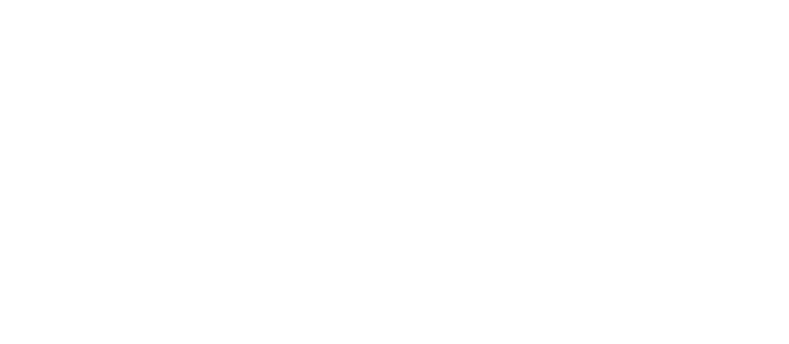
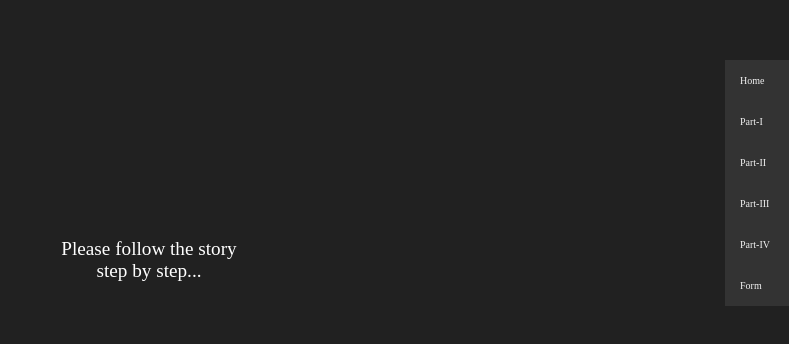
Before and after one commit to ahmtysn/journey-to-unknown, a React (Create React App) app in the folder client/: page /chapter3 in a window 1280 px wide. Shown: the part 140-484 px from the top of the page, without its empty margins (491-1280 px from the left). Built offline with nearby package versions, Linux system fonts and the light colour scheme.

Commit message:
navbar added

```diff
--- a/client/src/App.css
+++ b/client/src/App.css
@@ -64,3 +64,25 @@
   width: 100px;
   height: 100px;
 }
+.navbar {
+  overflow: hidden;
+  background-color: #333;
+  position: fixed;
+  top: 25%;
+  right: 0;
+  width: 5%;
+}
+
+.navbar a {
+  display: block;
+  color: #f2f2f2;
+  display: flex;
+  /* align-items: center; */
+  padding: 15px;
+  text-decoration: none;
+  font-size: 10px;
+}
+.navbar a:hover {
+  background: #ddd;
+  color: black;
+}
--- a/client/src/App.js
+++ b/client/src/App.js
@@ -1,11 +1,14 @@
 import React, { useState } from 'react';
 import './App.css';
-import { BrowserRouter as Router, Route } from 'react-router-dom';
+import { BrowserRouter as Router, Route, Switch } from 'react-router-dom';
+
+import NavBar from './components/NavBar';
 import Home from './components/Home';
 import Chapter1 from './components/Chapter1';
 import Chapter2 from './components/Chapter2';
 import Chapter3 from './components/Chapter3';
 import Chapter4 from './components/Chapter4';
+import FollowStory from './components/FollowStory';
 
 function App() {
   const [seeChapter1, setSeeChapter1] = useState(false);
@@ -15,10 +18,11 @@
   return (
     <div className='App'>
       <Router>
+        <NavBar />
         <Route path='/' exact>
           <Home seeChapter1={seeChapter1} setSeeChapter1={setSeeChapter1} />
         </Route>
-        <Route path='/chapter1'>
+        <Route path='/chapter1' exact>
           <Chapter1 seeChapter2={seeChapter2} setSeeChapter2={setSeeChapter2} />
         </Route>
         <Route path='/chapter2'>
@@ -31,6 +35,7 @@
         </Route>
         <Route path='/chapter3'>{seeChapter3 && <Chapter3 />}</Route>
         <Route path='/chapter4'>{seeChapter2 && <Chapter4 />}</Route>
+        <Route path='/*' component={FollowStory} />
       </Router>
     </div>
   );
--- a/client/src/components/Chapter2.js
+++ b/client/src/components/Chapter2.js
@@ -93,6 +93,8 @@
           <img src='images/choice/gangster.jpeg' alt='' />
         </div>
       )}
+      {name && validAge && (
+        <div>
           <div className='row fullPage'>
             <img src='images/newLife/classic.jpeg' alt='' />
             <p className='m-left'>
@@ -124,6 +126,8 @@
               onChange={e => setMoney(e.target.value)}
             />
           </div>
+        </div>
+      )}
       {enough && (
         <div className='column fullPage'>
           <p>You can buy what ever you want boy!</p>
--- a/client/src/components/Chapter3.js
+++ b/client/src/components/Chapter3.js
@@ -3,9 +3,6 @@
 function Chapter3() {
   return (
     <div>
-      <div className='column fullPage'>
-        <h1>Chapter 3</h1>
-      </div>
       <div className='row fullPage'>
         <img src='images/fight/captain.jpeg' alt='' />
         <p className='m-left m-right'>
@@ -41,6 +38,7 @@
           <img className='half-img' src='images/enemy/enemy1.jpeg' alt='' />
         </div>
       </div>
+      <div className='row fullPage'></div>
     </div>
   );
 }
--- /dev/null
+++ b/client/src/components/FollowStory.js
@@ -0,0 +1,13 @@
+import React from 'react';
+
+function FollowStory() {
+  return (
+    <div>
+      <div className='column fullPage'>
+        <p>Please follow the story step by step...</p>
+      </div>
+    </div>
+  );
+}
+
+export default FollowStory;
--- a/client/src/components/Home.js
+++ b/client/src/components/Home.js
@@ -6,7 +6,7 @@
     setSeeChapter1(true);
   };
   return (
-    <div className='column head fullPage'>
+    <div id='home' className='column head fullPage'>
       <h1>This story tell us about an unpredictable life..</h1>
       <h2>Sometimes we can select important things about us.</h2>
       <h2>The real boss is DESTINY</h2>
--- /dev/null
+++ b/client/src/components/NavBar.js
@@ -0,0 +1,17 @@
+import React from 'react';
+import { Link } from 'react-router-dom';
+
+function NavBar() {
+  return (
+    <div className='navbar'>
+      <Link to='/'>Home</Link>
+      <Link to='/chapter1'>Part-I</Link>
+      <Link to='/chapter2'>Part-II</Link>
+      <Link to='/chapter3'>Part-III</Link>
+      <Link to='/chapter4'>Part-IV</Link>
+      <Link to='/form'>Form</Link>
+    </div>
+  );
+}
+
+export default NavBar;
```
Lines whose indentation alone changed are shown as unchanged.
